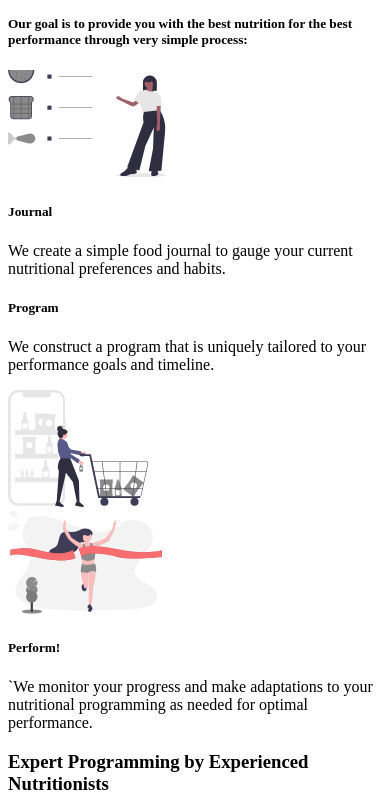
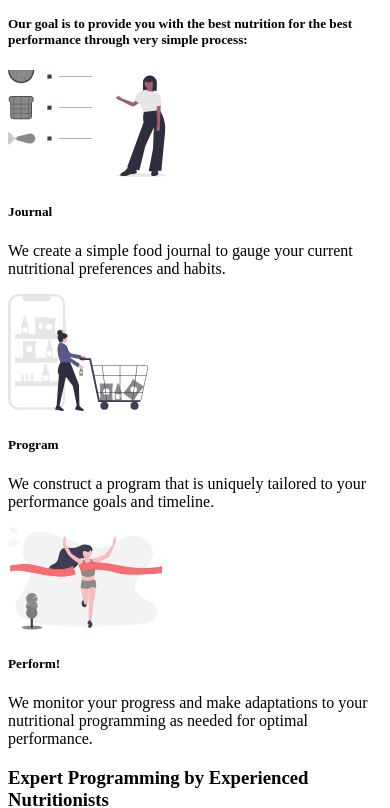
Before and after one commit to Code-Institute-Submissions/nutrition-performance-coaching, a Next.js app: page / in a window 390 px wide. Shown: the part 686-1494 px from the top of the page. Built offline with nearby package versions, Linux system fonts and the light colour scheme.

Commit message:
add: features responsivness

```diff
--- a/components/Features.js
+++ b/components/Features.js
@@ -4,40 +4,62 @@ import Perform from "../icons/Perform";
 
 const Features = () => {
   return (
-    <div className="px-4 pt-12 pb-6 text-gray-900">
-      <h3 className="text-3xl mb-4">Building better female atheltes</h3>
-      <h5 className="text-xl mb-8 font-light">
+    <div className="md:mx-20 px-4 py-12 text-gray-900">
+      <h3 className="lg:text-4xl mb-4 text-3xl">
+        Building better female atheltes
+      </h3>
+      <h5 className="lg:text-2xl mb-8 text-xl font-light">
         Our goal is to provide you with the best nutrition for the best
         performance through very simple process:
       </h5>
-      <div className="flex items-center justify-between mb-4">
+      <div className="xl:grid-cols-3 grid grid-cols-1">
+        <div className="grid-row-2 xl:grid-flow-row grid grid-cols-2 col-span-1 gap-1">
+          <div className="xl:order-last col-span-1 row-span-2">
             <Journal />
-        <div className="w-1/2 pl-4">
-          <h5 className="text-xl mb-2 font-light">Journal</h5>
-          <p className="text-sm font-thin">
+          </div>
+          <div className="xl:col-span-3 xl:order-first xl:justify-center xl:border-b flex items-end col-span-1 row-span-1">
+            <h5 className=" lg:text-3xl lg:mb-4 md:text-2xl text-xl font-light">
+              Journal
+            </h5>
+          </div>
+          <div className="xl:row-span-2 col-span-1 row-span-1">
+            <p className="md:text-base lg:text-xl xl:pr-8 xl:pt-6 text-sm font-thin">
               We create a simple food journal to gauge your current nutritional
               preferences and habits.
             </p>
           </div>
         </div>
-      <div className="flex items-center justify-between mb-4">
-        <div className="w-1/2 pr-4">
-          <h5 className="text-xl mb-2 font-light">Program</h5>
-          <p className="text-sm font-thin">
-            We construct a program that is uniquely tailored to your performance
-            goals and timeline.
+        <div className="grid-row-2 xl:grid-flow-row grid grid-flow-col grid-cols-2 col-span-1 gap-1">
+          <div className="xl:order-last order-3 col-span-1 row-span-2">
+            <Program />
+          </div>
+          <div className="xl:col-span-3 xl:order-first xl:justify-center xl:border-b flex items-end order-1 col-span-1 row-span-1">
+            <h5 className="lg:text-3xl lg:mb-4 md:text-2xl text-xl font-light">
+              Program
+            </h5>
+          </div>
+          <div className="xl:row-span-2 order-2 col-span-1 row-span-1">
+            <p className="md:text-base lg:text-xl xl:pt-6 xl:pr-8 col-span-1 row-span-1 text-sm font-thin">
+              We construct a program that is uniquely tailored to your
+              performance goals and timeline.
             </p>
           </div>
-        <Program />
         </div>
-      <div className="flex items-center justify-between mb-4">
+        <div className="grid-row-2 xl:grid-flow-row grid grid-cols-2 col-span-1 gap-1">
+          <div className="xl:order-last col-span-1 row-span-2">
             <Perform />
-        <div className="w-1/2 pl-4">
-          <h5 className="text-xl mb-2 font-light">Perform!</h5>
-          <p className="text-sm font-thin">
-            `We monitor your progress and make adaptations to your nutritional
+          </div>
+          <div className="xl:col-span-3 xl:order-first xl:justify-center xl:border-b flex items-end col-span-1 row-span-1">
+            <h5 className=" lg:text-3xl lg:mb-4 md:text-2xl text-xl font-light">
+              Perform!
+            </h5>
+          </div>
+          <div className="xl:row-span-2 col-span-1 row-span-1">
+            <p className="md:text-base lg:text-xl xl:pr-8 xl:pt-6 text-sm font-thin">
+              We monitor your progress and make adaptations to your nutritional
               programming as needed for optimal performance.
             </p>
+          </div>
         </div>
       </div>
     </div>
```
Lines whose indentation alone changed are shown as unchanged.
